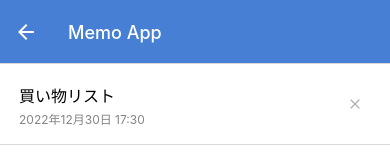
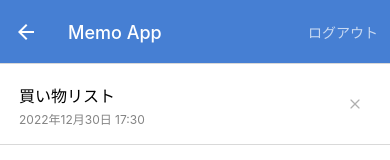
Before and after one commit to tetsu333/MemoAppRN3, a React Native app: screen /MemoList in a window 390 px wide. Shown: the top 160 px of the page. Built offline with nearby package versions, Linux system fonts and the light colour scheme; no server answers.

Commit message:
Auto login and logout button

```diff
--- a/App.jsx
+++ b/App.jsx
@@ -23,7 +23,7 @@
   return (
     <NavigationContainer>
       <Stack.Navigator
-        initialRouteName="SignUp"
+        initialRouteName="LogIn"
         screenOptions={{
           headerStyle: { backgroundColor: "#467FD3" },
           headerTitleStyle: { color: "#ffffff" },
--- /dev/null
+++ b/src/components/LogOutButton.jsx
@@ -0,0 +1,40 @@
+import React from "react";
+import { TouchableOpacity, Text, StyleSheet, Alert } from "react-native";
+import firebase from "firebase";
+import { useNavigation } from "@react-navigation/native";
+
+export default function LogOutButton() {
+  const navigation = useNavigation();
+
+  function handlePress() {
+    firebase
+      .auth()
+      .signOut()
+      .then(() => {
+        navigation.reset({
+          index: 0,
+          routes: [{ name: "LogIn" }],
+        });
+      })
+      .catch(() => {
+        Alert.alert("ログアウトに失敗しました");
+      });
+  }
+
+  return (
+    <TouchableOpacity onPress={handlePress} style={styles.container}>
+      <Text style={styles.label}>ログアウト</Text>
+    </TouchableOpacity>
+  );
+}
+
+const styles = StyleSheet.create({
+  container: {
+    paddingHorizontal: 12,
+    paddingVertical: 4,
+  },
+  label: {
+    fontSize: 14,
+    color: "rgba(255, 255, 255, 0.7)",
+  },
+});
--- a/src/screens/LogInScreen.jsx
+++ b/src/screens/LogInScreen.jsx
@@ -1,4 +1,4 @@
-import React, { useState } from "react";
+import React, { useState, useEffect } from "react";
 import {
   View,
   Text,
@@ -15,6 +15,18 @@
   const { navigation } = props;
   const [email, setEmail] = useState("");
   const [password, setPassword] = useState("");
+
+  useEffect(() => {
+    const unsubscribe = firebase.auth().onAuthStateChanged((user) => {
+      if (user) {
+        navigation.reset({
+          index: 0,
+          routes: [{ name: "MemoList" }],
+        });
+      }
+    });
+    return unsubscribe;
+  }, []);
 
   function handlePress() {
     firebase
--- a/src/screens/MemoListScreen.jsx
+++ b/src/screens/MemoListScreen.jsx
@@ -1,11 +1,18 @@
-import React from "react";
+import React, { useEffect } from "react";
 import { View, StyleSheet } from "react-native";
 
 import MemoList from "../components/MemoList";
 import CircleButton from "../components/CircleButton";
+import LogOutButton from "../components/LogOutButton";
 
 export default function MemoListScreen(props) {
   const { navigation } = props;
+  useEffect(() => {
+    navigation.setOptions({
+      headerRight: () => <LogOutButton />,
+    });
+  }, []);
+
   return (
     <View style={styles.container}>
       <MemoList />
```
Also changed, not shown: .eslintrc.json.
